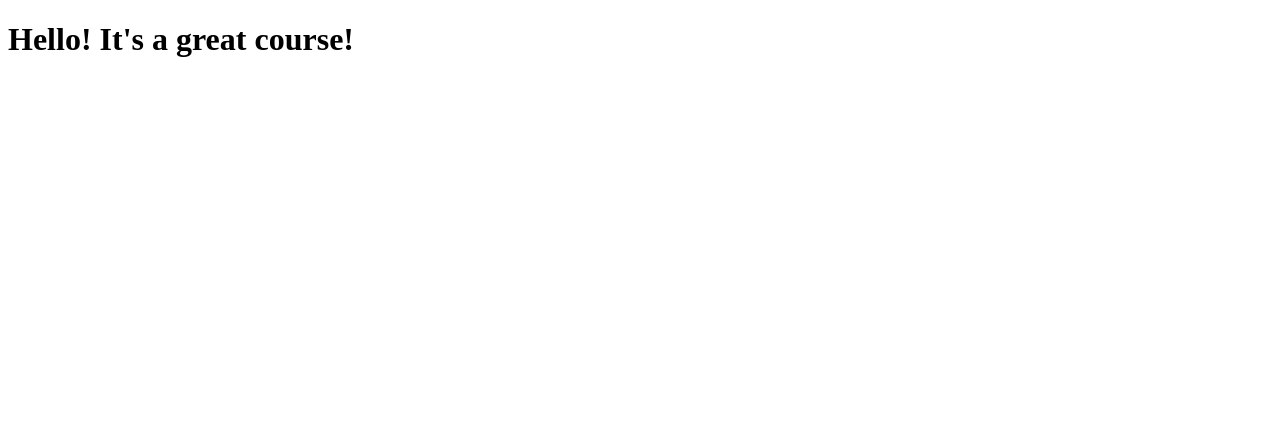
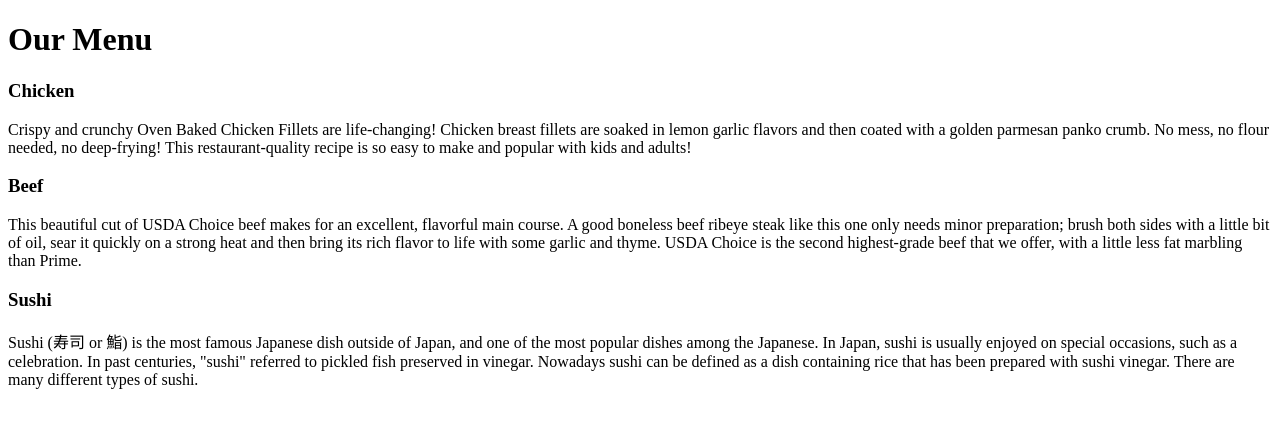
Before and after one commit to schmidt1927/Coursera-test, a plain HTML site: page site/index.html in a window 1280 px wide. Drawn offline with Linux system fonts and the light colour scheme.

Commit message:
Update index.html

```diff
--- a/site/index.html
+++ b/site/index.html
@@ -1,11 +1,48 @@
 <!DOCTYPE html>
 <html>
-<head>
-	<meta charset="utf-8">
-	<meta name="viewport" content="width=device-width, initial-scale=1">
-	<title>Hello!</title>
-</head>
-<body>
-<h1>Hello! It's a great course!</h1>
-</body>
+    <head>
+        <meta charset="UTF-8">
+
+        <meta name="view-port" content="width=device-width, initial-scale=1.0">
+
+        <title>restaurant</title>
+
+        <link rel="stylesheet" href="restaurant.css">
+        <style>
+
+        </style>
+    </head>
+    <body>
+        <h1>Our Menu</h1>
+        <section class="col-lg-4 col-md-6 col-sm-12">
+            <div  class="container">
+                <h3>Chicken</h3>
+
+                <p>
+                    Crispy and crunchy Oven Baked Chicken Fillets are life-changing! Chicken breast fillets are soaked in lemon garlic flavors and then coated with a golden parmesan panko crumb.  No mess, no flour needed, no deep-frying! This restaurant-quality recipe is so easy to make and popular with kids and adults!
+                </p>
+            </div>
+        </section>
+
+        <section class="col-lg-4 col-md-6 col-sm-12">
+            <div class="container">
+                <h3>Beef</h3>
+
+                <p>
+                    This beautiful cut of USDA Choice beef makes for an excellent, flavorful main course. A good boneless beef ribeye steak like this one only needs minor preparation; brush both sides with a little bit of oil, sear it quickly on a strong heat and then bring its rich flavor to life with some garlic and thyme. USDA Choice is the second highest-grade beef that we offer, with a little less fat marbling than Prime.
+
+                </p>
+            </div>
+        </section>
+
+        <section class="col-lg-4 col-md-6 col-sm-12">
+            <div class="container">
+                <h3>Sushi</h3>
+
+                <p>
+                    Sushi (寿司 or 鮨) is the most famous Japanese dish outside of Japan, and one of the most popular dishes among the Japanese. In Japan, sushi is usually enjoyed on special occasions, such as a celebration. In past centuries, "sushi" referred to pickled fish preserved in vinegar. Nowadays sushi can be defined as a dish containing rice that has been prepared with sushi vinegar. There are many different types of sushi.
+                </p>
+            </div>
+        </section>
+    </body>
 </html>
```
